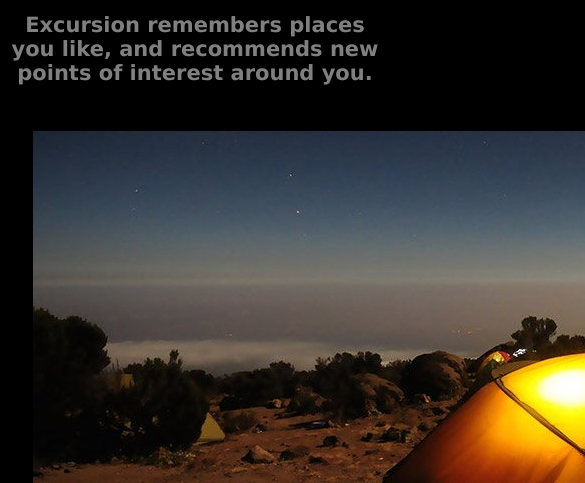
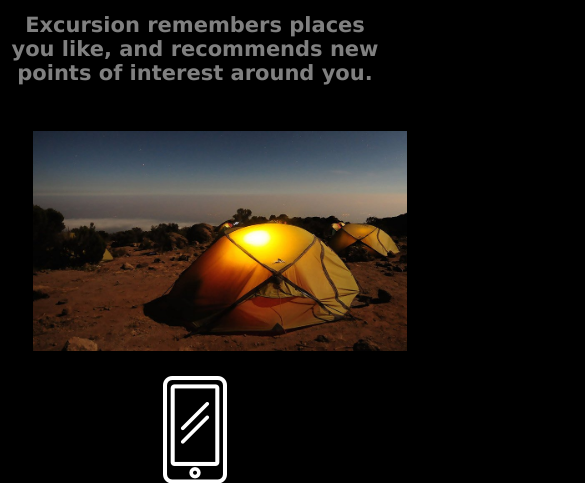
Before and after one commit to PJBeck84/excursion, a plain HTML site: page index.html in a window 390 px wide. Shown: the part 617-1100 px from the top of the page, 585 px wide, since content can reach past the window. Drawn offline with Linux system fonts and the light colour scheme.

Commit message:
Resized images for mobile optimization

```diff
--- a/resources/css/excursion.css
+++ b/resources/css/excursion.css
@@ -49,3 +49,8 @@
 h6 a {
 	color: aquamarine;
 }
+video,
+img {
+	max-width: 100%;
+	height: auto;
+}
```
